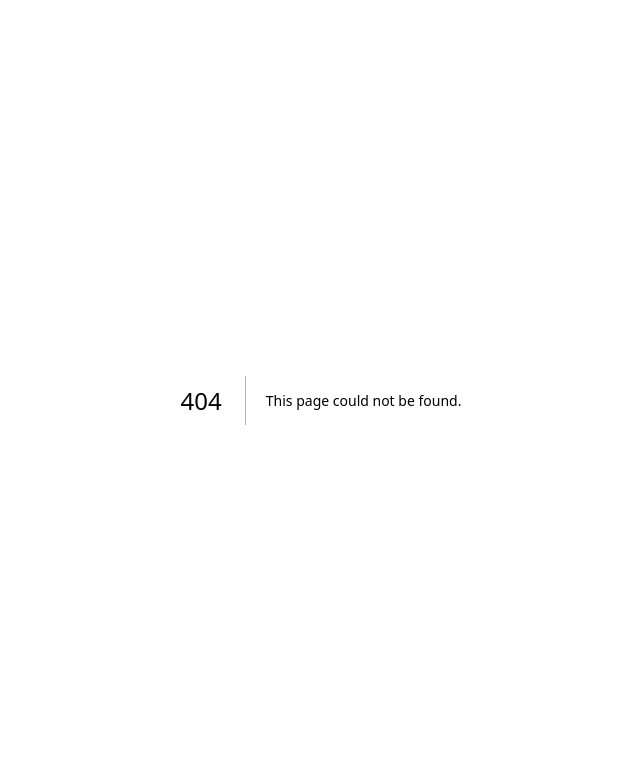
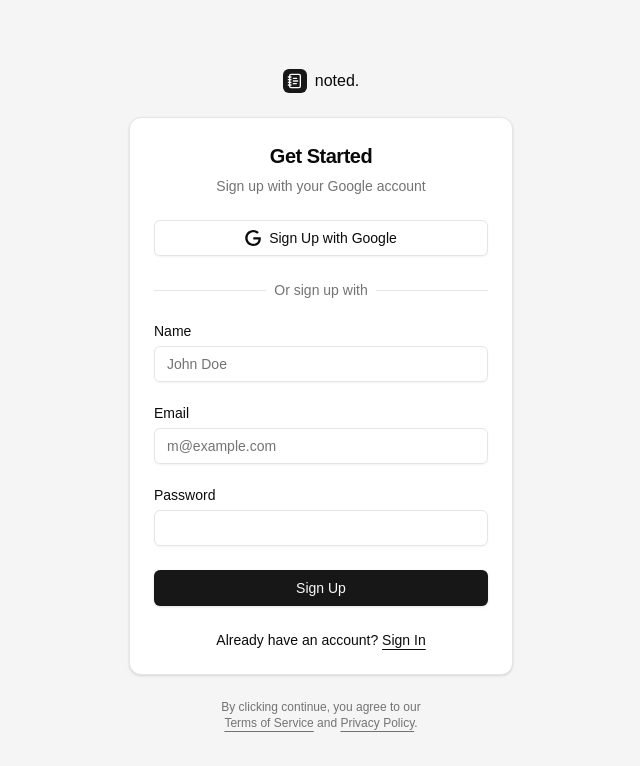
Before and after one commit to cedricahenkorah/noted, a Next.js app in the folder web/: page /auth/sign-up in a window 1280 px wide. Before the commit this address had no page. Shown: the top 766 px of the page, without its empty margins (319-959 px from the left). Built offline with nearby package versions, Linux system fonts and the light colour scheme.

Commit message:
feat: sign up page designed

```diff
--- /dev/null
+++ b/web/app/auth/sign-up/page.tsx
@@ -0,0 +1,22 @@
+import { SignUpForm } from "@/components/signup-form";
+import { NotebookText } from "lucide-react";
+import Link from "next/link";
+
+export default function SignUpPage() {
+  return (
+    <div className="flex min-h-svh flex-col items-center justify-center gap-6 bg-muted p-6 md:p-10">
+      <div className="flex w-full max-w-sm flex-col gap-6">
+        <Link
+          href="/"
+          className="flex items-center gap-2 self-center font-medium"
+        >
+          <div className="flex h-6 w-6 items-center justify-center rounded-md bg-primary text-primary-foreground">
+            <NotebookText className="size-4" />
+          </div>
+          noted.
+        </Link>
+        <SignUpForm />
+      </div>
+    </div>
+  );
+}
--- /dev/null
+++ b/web/components/signup-form.tsx
@@ -0,0 +1,96 @@
+import { cn } from "@/lib/utils";
+import { Button } from "@/components/ui/button";
+import {
+  Card,
+  CardContent,
+  CardDescription,
+  CardHeader,
+  CardTitle,
+} from "@/components/ui/card";
+import { Input } from "@/components/ui/input";
+import { Label } from "@/components/ui/label";
+import Link from "next/link";
+
+export function SignUpForm({
+  className,
+  ...props
+}: React.ComponentPropsWithoutRef<"div">) {
+  return (
+    <div className={cn("flex flex-col gap-6", className)} {...props}>
+      <Card>
+        <CardHeader className="text-center">
+          <CardTitle className="text-xl">Get Started</CardTitle>
+          <CardDescription>Sign up with your Google account</CardDescription>
+        </CardHeader>
+        <CardContent>
+          <form>
+            <div className="grid gap-6">
+              <div className="flex flex-col gap-4">
+                <Button variant="outline" className="w-full">
+                  <svg xmlns="http://www.w3.org/2000/svg" viewBox="0 0 24 24">
+                    <path
+                      d="M12.48 10.92v3.28h7.84c-.24 1.84-.853 3.187-1.787 4.133-1.147 1.147-2.933 2.4-6.053 2.4-4.827 0-8.6-3.893-8.6-8.72s3.773-8.72 8.6-8.72c2.6 0 4.507 1.027 5.907 2.347l2.307-2.307C18.747 1.44 16.133 0 12.48 0 5.867 0 .307 5.387.307 12s5.56 12 12.173 12c3.573 0 6.267-1.173 8.373-3.36 2.16-2.16 2.84-5.213 2.84-7.667 0-.76-.053-1.467-.173-2.053H12.48z"
+                      fill="currentColor"
+                    />
+                  </svg>
+                  Sign Up with Google
+                </Button>
+              </div>
+
+              <div className="relative text-center text-sm after:absolute after:inset-0 after:top-1/2 after:z-0 after:flex after:items-center after:border-t after:border-border">
+                <span className="relative z-10 bg-background px-2 text-muted-foreground">
+                  Or sign up with
+                </span>
+              </div>
+
+              <div className="grid gap-6">
+                <div className="grid gap-2">
+                  <Label htmlFor="text">Name</Label>
+                  <Input
+                    id="text"
+                    type="text"
+                    placeholder="John Doe"
+                    required
+                  />
+                </div>
+
+                <div className="grid gap-2">
+                  <Label htmlFor="email">Email</Label>
+                  <Input
+                    id="email"
+                    type="email"
+                    placeholder="m@example.com"
+                    required
+                  />
+                </div>
+
+                <div className="grid gap-2">
+                  <div className="flex items-center">
+                    <Label htmlFor="password">Password</Label>
+                  </div>
+                  <Input id="password" type="password" required />
+                </div>
+
+                <Button type="submit" className="w-full">
+                  Sign Up
+                </Button>
+              </div>
+
+              <div className="text-center text-sm">
+                Already have an account?{" "}
+                <Link href="/auth" className="underline underline-offset-4">
+                  Sign In
+                </Link>
+              </div>
+            </div>
+          </form>
+        </CardContent>
+      </Card>
+
+      <div className="text-balance text-center text-xs text-muted-foreground [&_a]:underline [&_a]:underline-offset-4 [&_a]:hover:text-primary  ">
+        By clicking continue, you agree to our <a href="#">Terms of Service</a>{" "}
+        and <a href="#">Privacy Policy</a>.
+      </div>
+    </div>
+  );
+}
```
